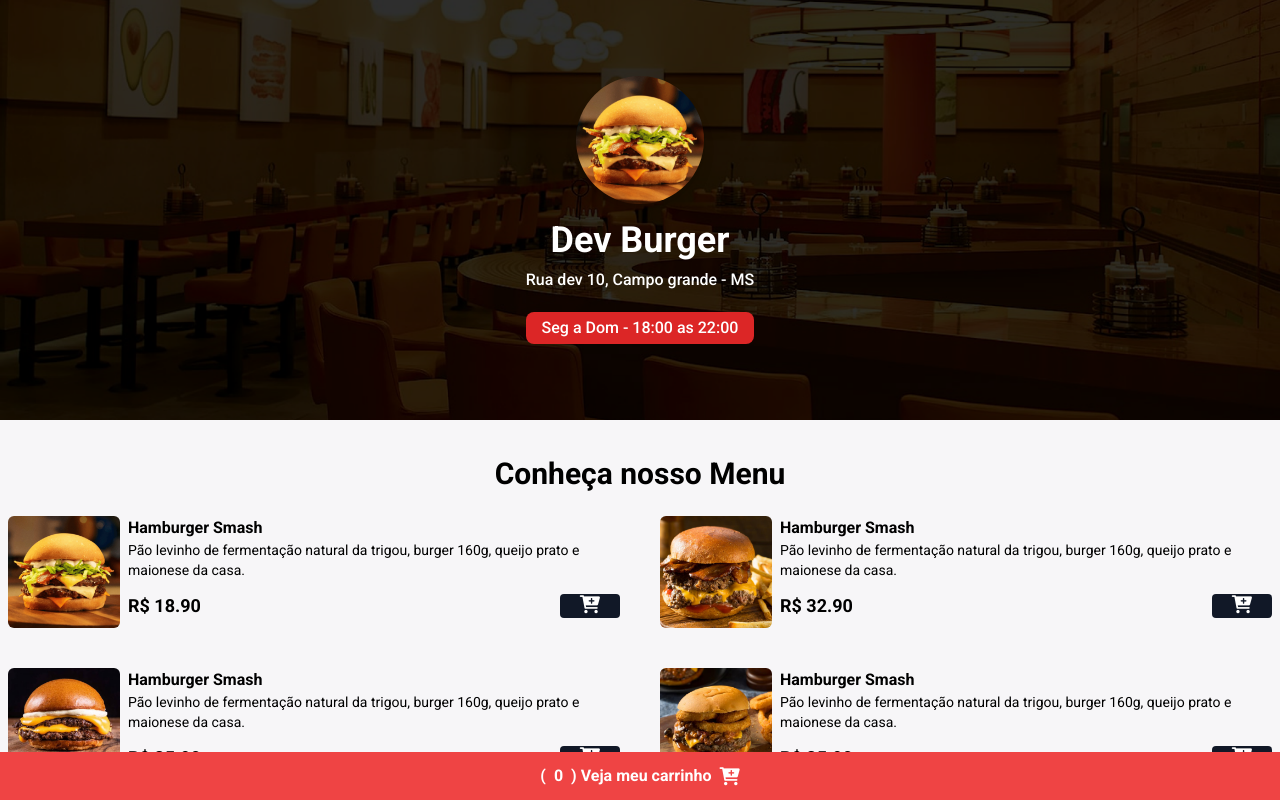
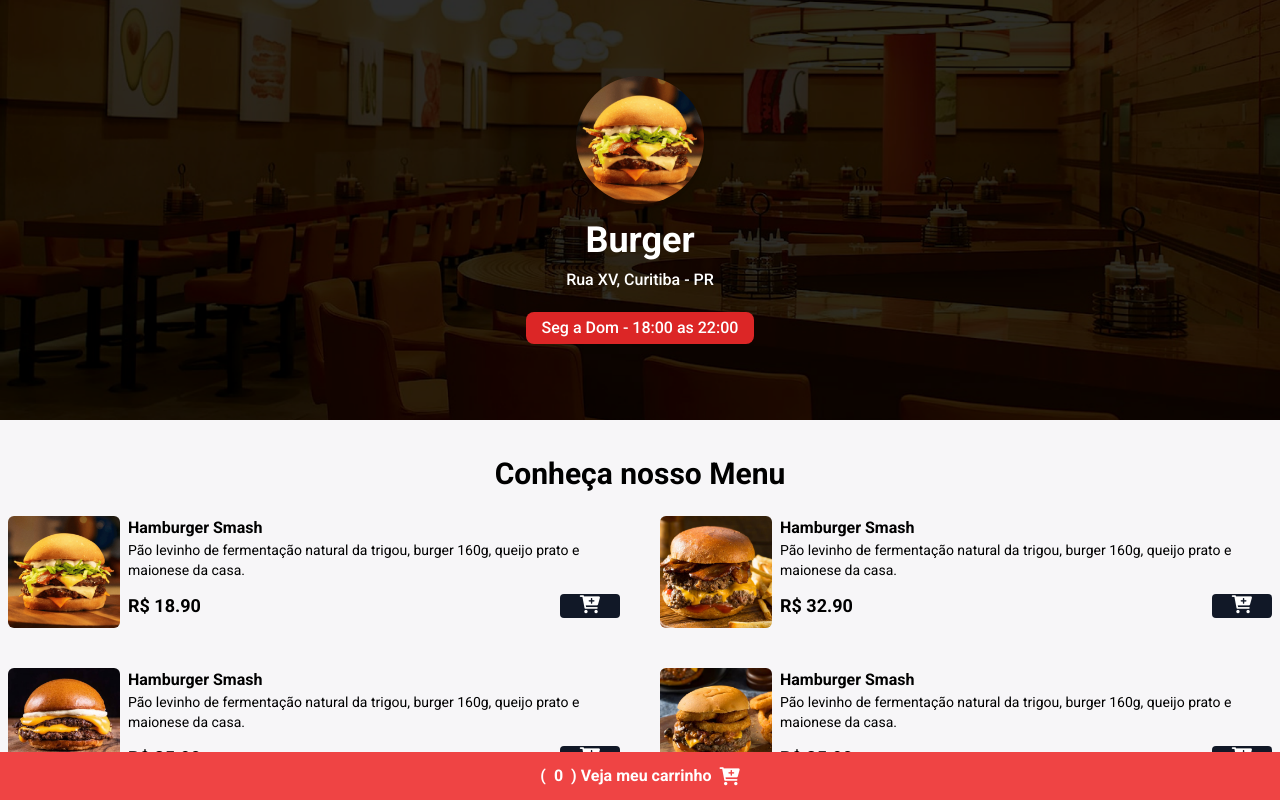
Before and after one commit to GuDev154/Projeto_Mat, a website: page index.html in a window 1280 px wide. Shown: the top 800 px of the page. Drawn offline with nearby package versions, Linux system fonts and the light colour scheme.

Commit message:
Update index.html

```diff
--- a/index.html
+++ b/index.html
@@ -11,11 +11,11 @@
     <link rel="stylesheet" href="https://cdnjs.cloudflare.com/ajax/libs/font-awesome/6.0.0-beta3/css/all.min.css" integrity="sha512-Fo3rlrZj/k7ujTnHg4CGR2D7kSs0v4LLanw2qksYuRlEzO+tcaEPQogQ0KaoGN26/zrn20ImR1DfuLWnOo7aBA==" crossorigin="anonymous" referrerpolicy="no-referrer" />
      <!--META TAGS OG-->
     <meta property="og:type" content="website">
-    <meta property="og:title" content="DevBurger - O melhor Hamburger">
+    <meta property="og:title" content="Burger - O melhor Hamburger">
     <meta property="og:image" content="https://clothing-store-hazel.vercel.app/assets/hamb-1.png">
     <meta property="og:description" content="O melhor restaurante do sul do Brasil">
-    <meta property="og:site_name" content="DevBurger">
-    <title>DevBurger</title>
+    <meta property="og:site_name" content="Burger">
+    <title>Burger</title>
 </head>
 <body>
     <!-- Header-->
@@ -28,10 +28,10 @@
             class="w-32 h-32 rounded-full shadow-lg hover:scale-110 duration-200"/>
 
             <h1 class="text-4xl mt-4 mb-2 font-bold text-white ">
-                Dev Burger
+                Burger
             </h1>
 
-            <span class="text-white font-medium">Rua dev 10, Campo grande - MS</span>
+            <span class="text-white font-medium">Rua XV, Curitiba - PR</span>
 
             <div class="bg-green-600 px-4 py-1 rounded-lg mt-5" id="date-span">
                 <span class="text-white font-medium">Seg a Dom - 18:00 as 22:00</span>
```
